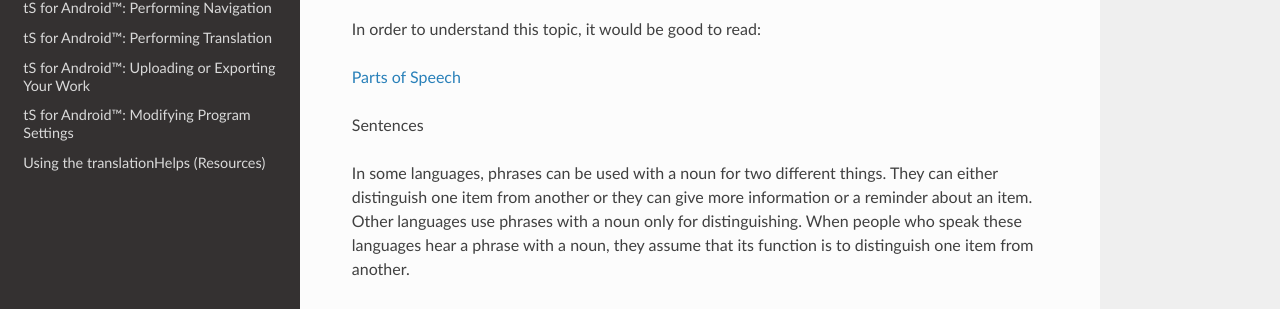
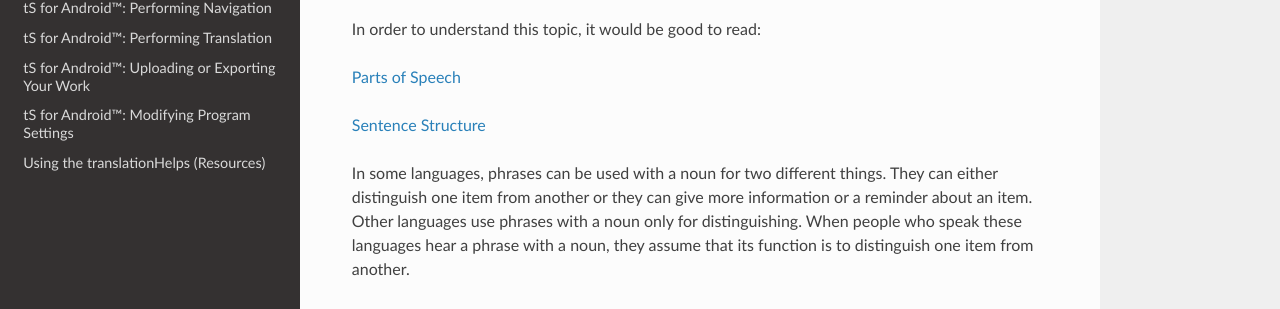
Before and after one commit to unfoldingWord-dev/translationStudio-Info, a Sphinx documentation site: the page built from docs/Distinguishing.rst, in a window 1280 px wide and 900 px high. Shown: the part 214-523 px from the top of the window. Built offline with Sphinx 7.4.7 and the Read the Docs theme 2.0.0, drawn with Linux system fonts in a browser that asks for light colours; pages that are not in the unit, such as notebooks, are missing from menus.

Commit message:
Update Distinguishing.rst

```diff
--- a/docs/Distinguishing.rst
+++ b/docs/Distinguishing.rst
@@ -7,7 +7,7 @@ In order to understand this topic, it would be good to read:
 
 `Parts of Speech <https://github.com/unfoldingWord-dev/translationStudio-Info/blob/master/docs/PartsOfSpeech.rst>`_
 
-Sentences
+`Sentence Structure <https://github.com/unfoldingWord-dev/translationStudio-Info/blob/master/docs/SentenceStructure.rst>`_
 
 In some languages, phrases can be used with a noun for two different things. They can either distinguish one item from another or they can give more information or a reminder about an item. Other languages use phrases with a noun only for distinguishing. When people who speak these languages hear a phrase with a noun, they assume that its function is to distinguish one item from another.
 
```
